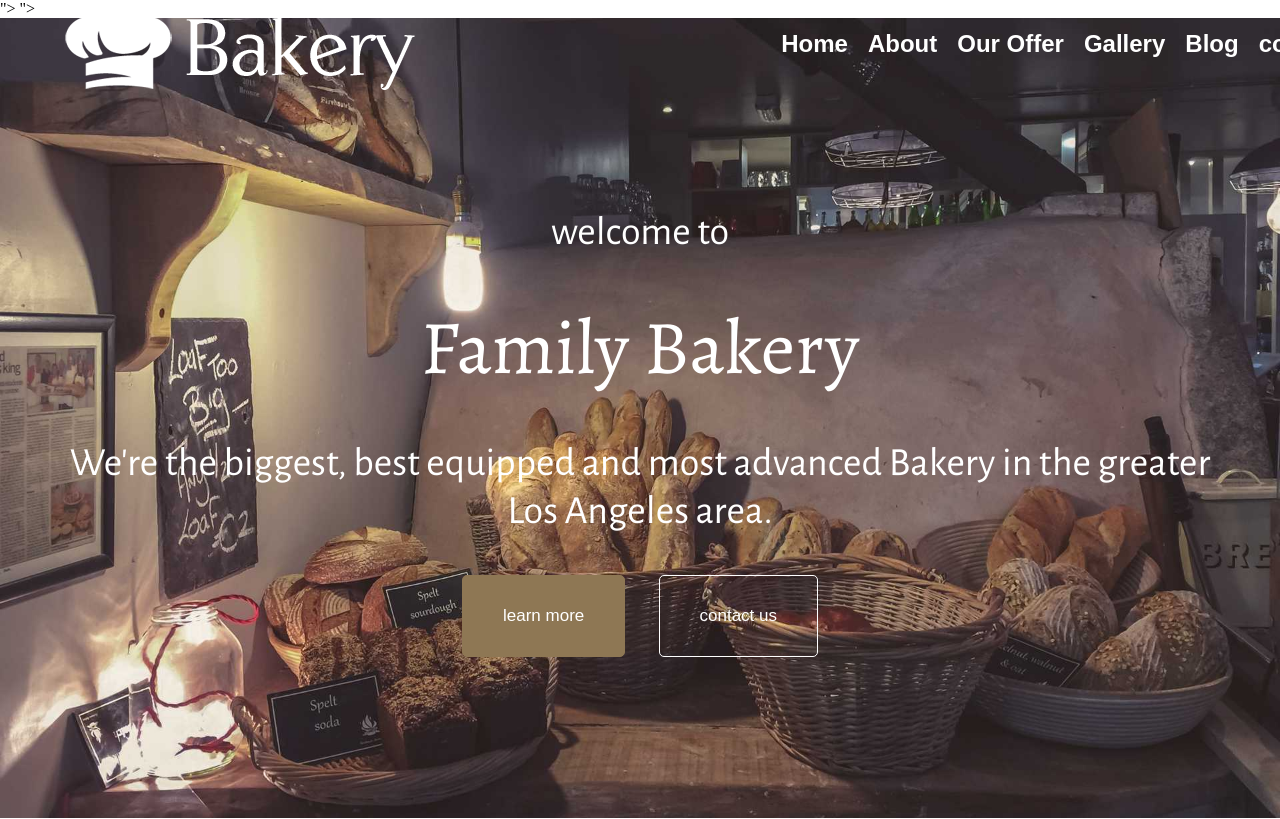
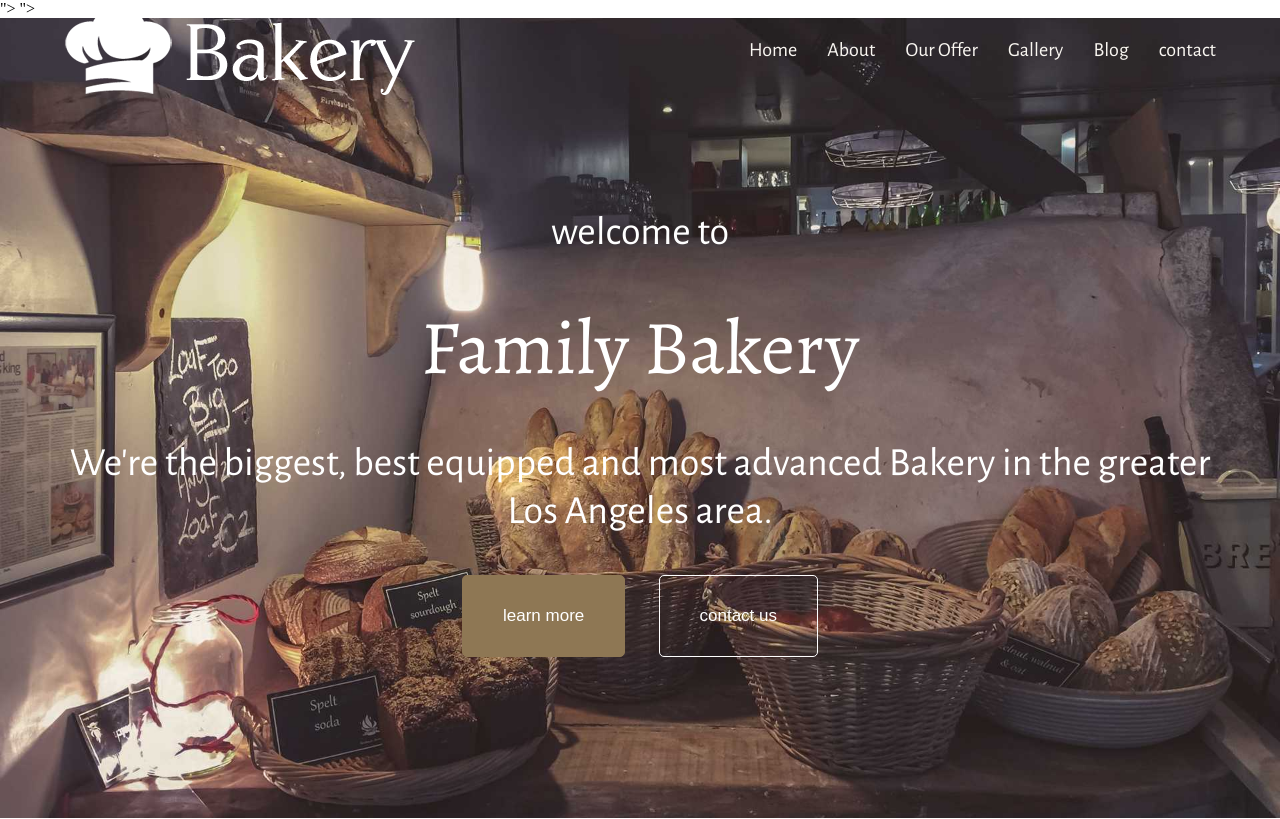
Before and after one commit to marinatarek7/bakery, a plain HTML site: page index.html in a window 1280 px wide. Shown: the top 819 px of the page. Drawn offline with nearby package versions, Linux system fonts and the light colour scheme.

Commit message:
Update main.css

```diff
--- a/main.css
+++ b/main.css
@@ -297,39 +297,77 @@ background-color: #353330;
 .t img{
     padding-left:820px ;
 }
+.navbar{
+    position: fixed;
+    top: 0;
+    left: 0;
 
-.navbar {
-  position: fixed;
-  top: 0;
-  left: 0;
-  width: 100%;
-  height: 50px;
-  display: flex;
-  justify-content: space-between;
-  align-items: center;
-  padding: 20px 5%;
-  background-color: transparent;
-  transition: all 0.4s ease-in-out;
-  z-index: 1000;
+    width: 100%;
+    height: 100px;
+
+    display: flex;
+    justify-content: space-between;
+    align-items: center;
+
+    padding: 20px 5%;
+
+    background-color: transparent;
+
+    transition: all 0.4s ease-in-out;
+
+    z-index: 1000;
+
+    box-sizing: border-box;
 }
 
+.logo h2{
+    color: ;
 
-.navbar .logo,
-.navbar .nav-links a {
-    color: #ffffff;
-  text-decoration: none;
-  font-family: sans-serif;
-  font-weight: bold;
+    font-family: "Alegreya", serif;
+    font-size: 35px;
+    font-weight: 500;
+}
+.navbar .nav-links{
+    display: flex;
+    list-style: none;
+
+    gap: 30px;
+
+    font-family: "Alegreya Sans", sans-serif;
+    font-weight: 400;
+    font-size: 20px;
 }
 
-.navbar .nav-links {
-  display: flex;
-  list-style: none;
-  gap: 20px;
-  font-family: Alegreya Sans;
-font-weight: 400;
-font-size: 24px;
-line-height: 31.62px;
-color: #686868;
-font-style: normal;
+.navbar .nav-links a{
+    color: #FAF7F2;
+    text-decoration: none;
+
+    transition: 0.3s;
 }
+
+.navbar .nav-links a:hover{
+    color: #C47A5A;
+}
+.navbar{
+    position: fixed;
+    top: 0;
+    left: 0;
+    width: 100%;
+    z-index: 1000;
+
+    background-color: transparent;
+
+    animation: navbarColor linear both;
+    animation-timeline: scroll();
+    animation-range: 0 700px;
+}
+
+@keyframes navbarColor {
+    0% {
+        background-color: transparent;
+    }
+
+    100% {
+        background-color: #353330;
+    }
+}
```
